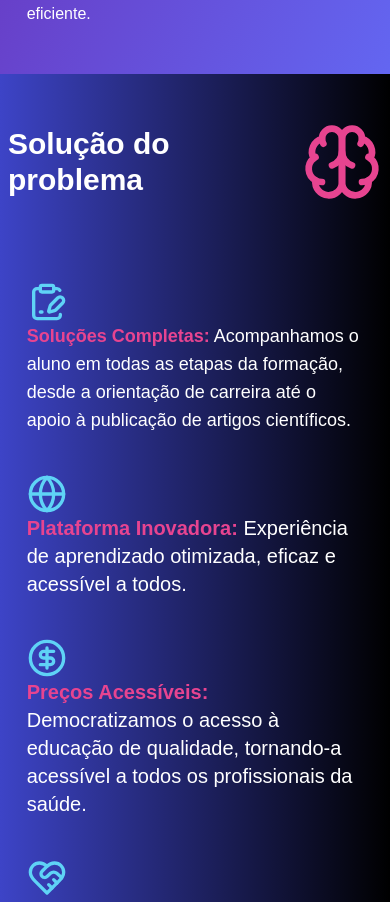
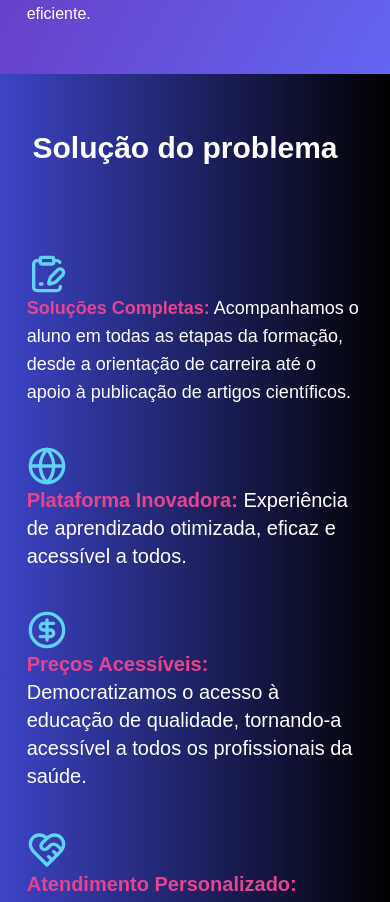
Before and after one commit to CertDevz/iplanner-project, a React (Vite) app: page / in a window 390 px wide. Shown: the part 2701-3603 px from the top of the page. Built offline with nearby package versions, Linux system fonts and the light colour scheme.

Commit message:
fix: ajustment in solution

```diff
--- a/src/view/components/Solution/index.jsx
+++ b/src/view/components/Solution/index.jsx
@@ -24,7 +24,7 @@ export default function Solution() {
       id="solutions"
       className="flex flex-col w-full mx-auto items-center p-2 mt-10 "
     >
-      <div className="flex items-center gap-5">
+      <div className="flex items-center gap-5 p-2">
         <h1 className="text-white md:text-6xl text-3xl font-semibold">
           Solução do problema
         </h1>
@@ -34,7 +34,7 @@ export default function Solution() {
           animate={inView1 ? { opacity: 1, x: 0 } : {}}
           transition={{ duration: 1 }}
         >
-          <Brain size={80} color="#E74490" />
+          <Brain size={80} color="#E74490" className="hidden md:block" />
         </motion.div>
       </div>
       <div className="flex flex-col max-w-[90%] mx-auto mt-10">
```
